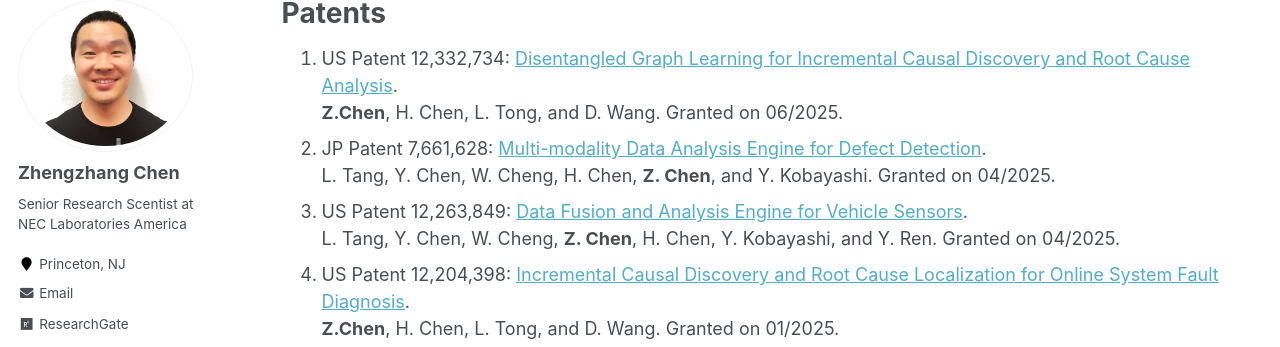
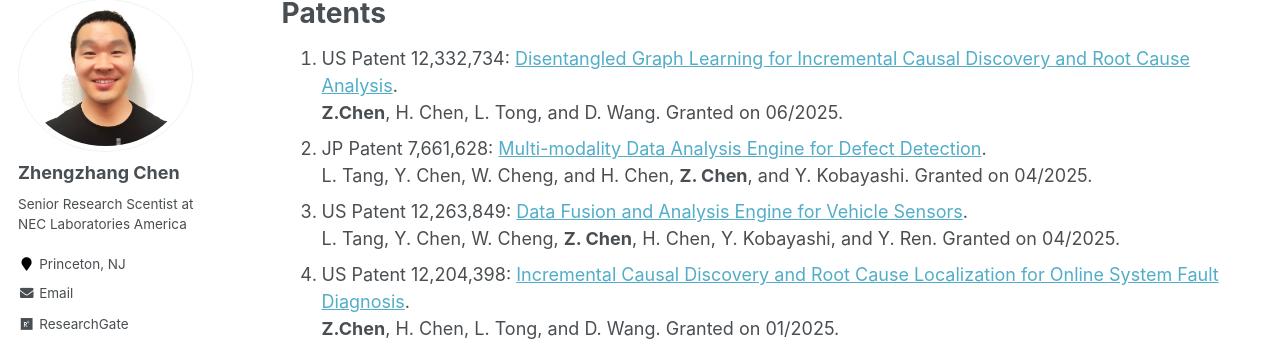
Before and after one commit to zhengzhangchen/zhengzhangchen.github.io, a Jekyll site: the page built from _pages/patents.md, in a window 1280 px wide and 900 px high. Shown: the part 119-466 px from the top of the window. Built offline with Jekyll 4.4.1, drawn with Linux system fonts in a browser that asks for light colours; some web fonts are replaced.

Commit message:
Update patents.md

```diff
--- a/_pages/patents.md
+++ b/_pages/patents.md
@@ -9,7 +9,7 @@ author_profile: true
 
 
 1. US Patent 12,332,734: <a href="https://patents.google.com/patent/US12332734B2/en" target="_blank" rel="nofollow"> Disentangled Graph Learning for Incremental Causal Discovery and Root Cause Analysis</a>. <br> <strong>Z.Chen</strong>, H. Chen, L. Tong, and D. Wang. Granted on 06/2025.
-2. JP Patent 7,661,628: <a href="https://patents.google.com/patent/JP7661628B2/en" target="_blank" rel="nofollow"> Multi-modality Data Analysis Engine for Defect Detection</a>. <br> L. Tang, Y. Chen, W. Cheng, H. Chen, <strong>Z. Chen</strong>, and Y. Kobayashi. Granted on 04/2025.
+2. JP Patent 7,661,628: <a href="https://patents.google.com/patent/JP7661628B2/en" target="_blank" rel="nofollow"> Multi-modality Data Analysis Engine for Defect Detection</a>. <br> L. Tang, Y. Chen, W. Cheng, and H. Chen, <strong>Z. Chen</strong>, and Y. Kobayashi. Granted on 04/2025.
 3. US Patent 12,263,849: <a href="https://patents.justia.com/patent/12263849" target="_blank" rel="nofollow"> Data Fusion and Analysis Engine for Vehicle Sensors</a>. <br> L. Tang, Y. Chen, W. Cheng, <strong>Z. Chen</strong>, H. Chen, Y. Kobayashi, and Y. Ren. Granted on 04/2025.
 4. US Patent 12,204,398: <a href="https://patents.google.com/patent/US12204398B2/en" target="_blank" rel="nofollow"> Incremental Causal Discovery and Root Cause Localization for Online System Fault Diagnosis</a>. <br> <strong>Z.Chen</strong>, H. Chen, L. Tong, and D. Wang. Granted on 01/2025.
 5. US Patent 12,205,028: <a href="https://patents.google.com/patent/US12205028B2/en" target="_blank" rel="nofollow"> Co-disentagled Series/Text Multi-modal Representation Learning for Controllable Generation</a>. <br> Y. Chen, <strong>Z.Chen</strong>, X. Zhang, W. Yu, H. Chen, L. Tang, and Z. He. Granted on 01/2025.
```
